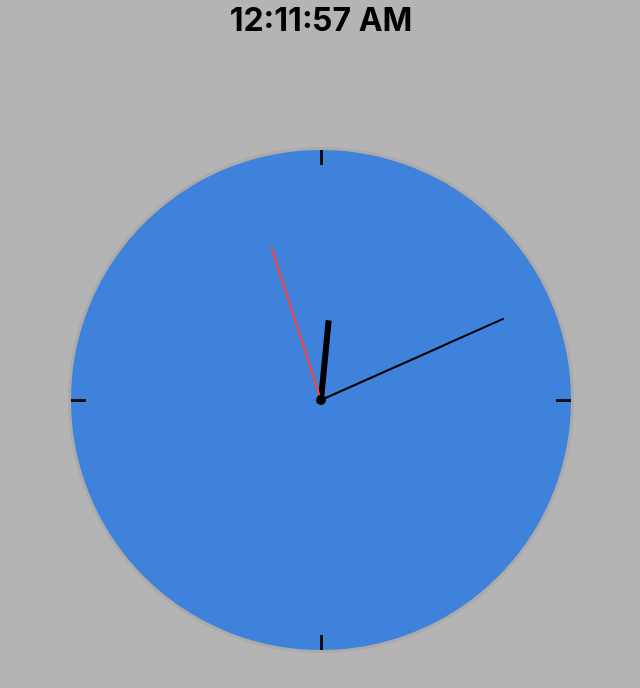
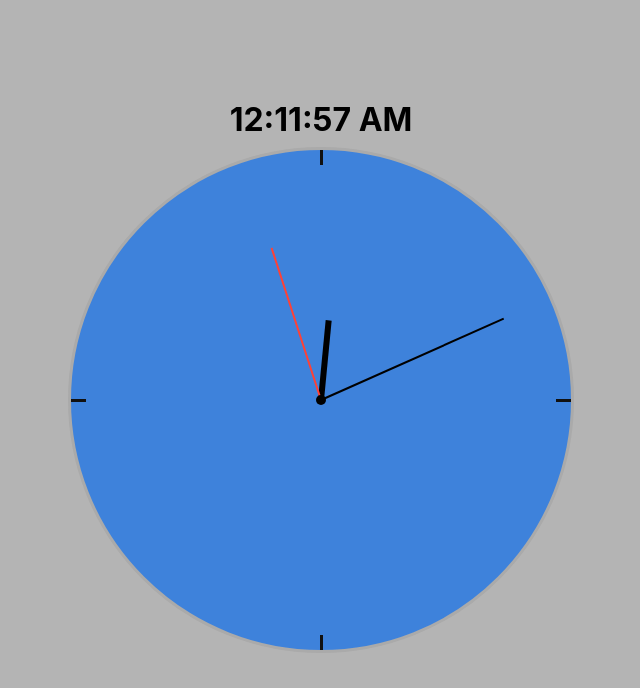
Before and after one commit to vparv/clock, a plain HTML site: page index.html in a window 1280 px wide. Shown: the whole page, without its empty margins (319-959 px from the left). Drawn offline with Linux system fonts and the light colour scheme.

Commit message:
fixed text loc

```diff
--- a/index.html
+++ b/index.html
@@ -17,7 +17,7 @@
       <div class="center"></div>
     </div>
     <div>
-      <h1><span id="datetime" style = "top:100px" ></span></h1>
+      <h1><span id="datetime" style = "position:relative; top:100px" ></span></h1>
     </div>
 
     <script type="text/javascript" src="app.js"></script>
```
